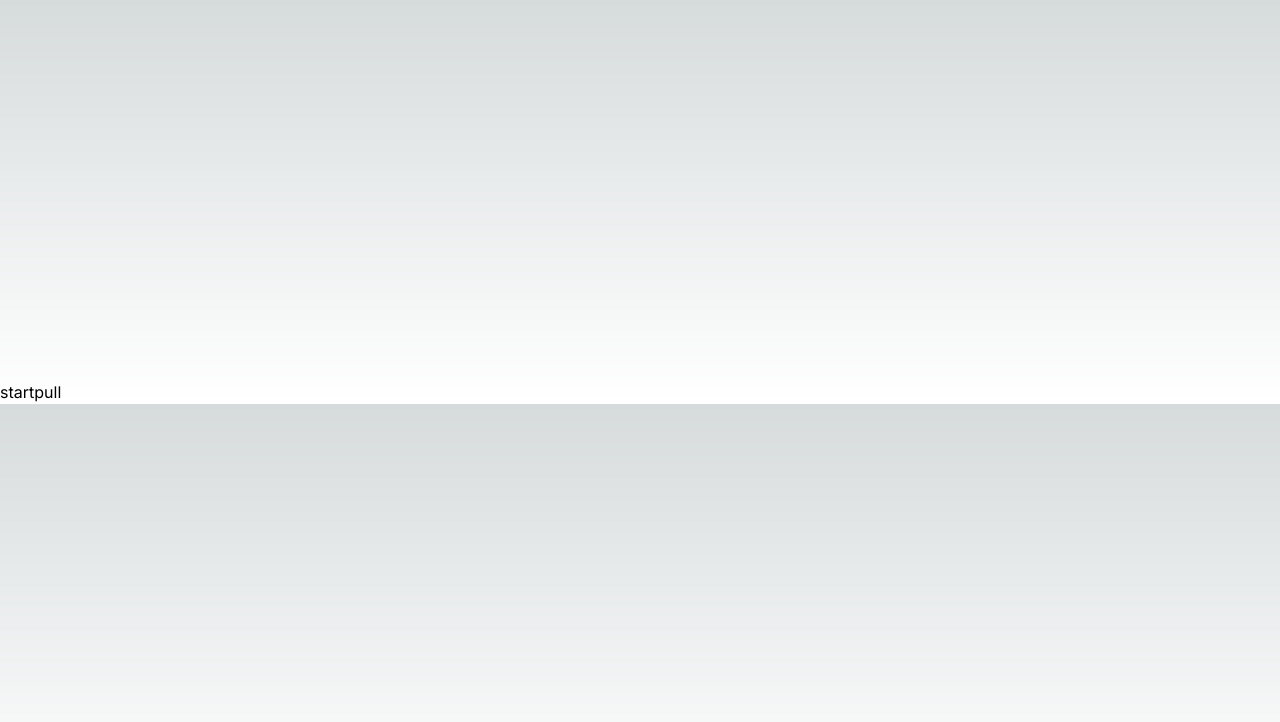
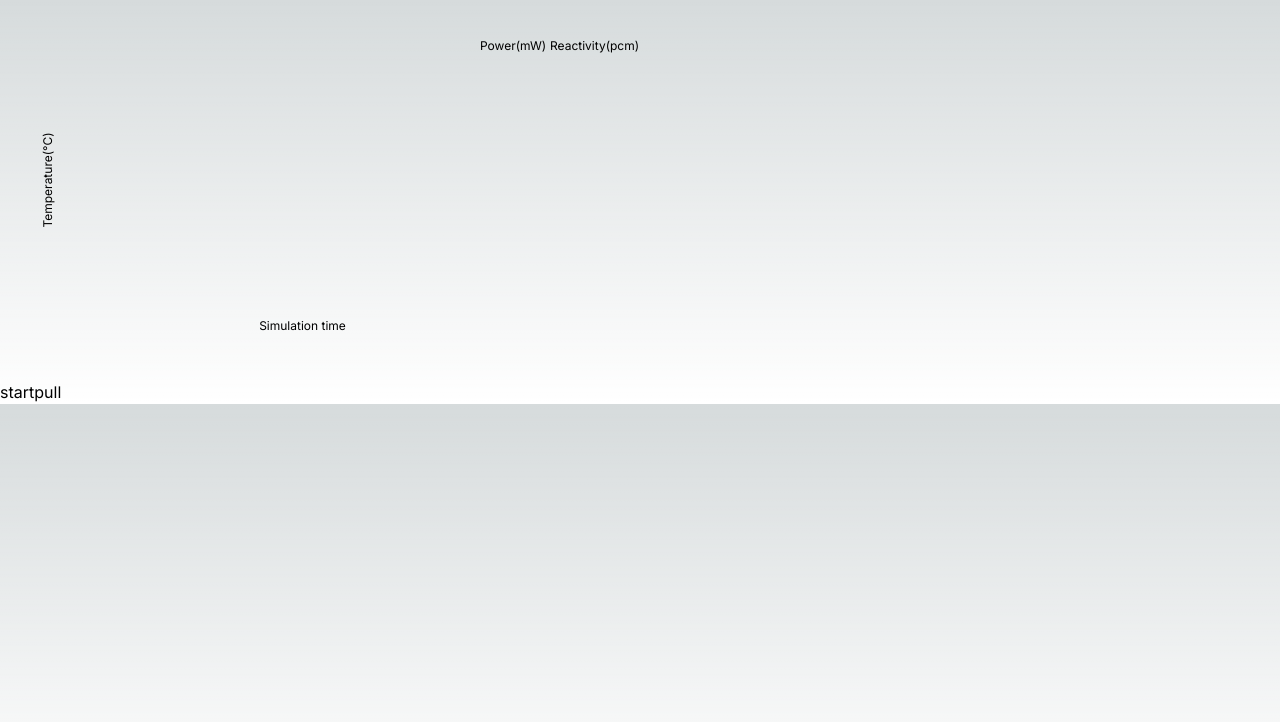
Before and after one commit to Joey-z-rp/nuclear-reactor-simulator, a Next.js app: page / in a window 1280 px wide. Shown: the top 722 px of the page. Built offline with nearby package versions, Linux system fonts and the light colour scheme.

Commit message:
add axis labels

```diff
--- a/src/components/research-reactor/line-chart-display/chart.ts
+++ b/src/components/research-reactor/line-chart-display/chart.ts
@@ -1,3 +1,5 @@
+import { getNextOrder, getPowerWithUnit } from "@/utils/power";
+import { formatSeconds } from "@/utils/time";
 import {
   axisBottom,
   axisLeft,
@@ -23,12 +25,13 @@ const netReactivityPathId = "net-reactivity-path";
 const rawReactivityPathId = "raw-reactivity-path";
 const netReactivityMarkerId = "net-reactivity-marker";
 const rawReactivityMarkerId = "raw-reactivity-marker";
+const powerLabelId = "power-lable";
 const fuelTemperatureColor = "green";
 const powerColor = "red";
 const rawReactivityColor = "gray";
 const netReactivityColor = "blue";
 
-const yReactivityAxisOffset = 50;
+const yReactivityAxisOffset = 40;
 
 export type DataPoint = {
   time: number;
@@ -51,9 +54,8 @@ export const updateChart = ({
 }) => {
   const yTemperatureScale = scaleLinear().range([height, 0]).domain([0, 350]);
   const maxPower = max(data, (dataPoint) => dataPoint.power)!;
-  const yPowerScale = scaleLinear()
-    .range([height, 0])
-    .domain([0, Math.pow(10, Math.floor(Math.log10(maxPower)) + 1)]);
+  const { nextOrder, nextOrderOfMagnitude } = getNextOrder(maxPower);
+  const yPowerScale = scaleLinear().range([height, 0]).domain([0, nextOrder]);
   const yReactivityScale = scaleLinear()
     .range([height, 0])
     .domain([-1000, 1000]);
@@ -88,7 +90,9 @@ export const updateChart = ({
     .select(`#${xAxisId}`)
     .attr("transform", `translate(0,${height})`)
     .call(
-      axisBottom(xScale) as unknown as (
+      axisBottom(xScale)
+        .tickFormat((time) => formatSeconds(time as number))
+        .tickValues(xScale.ticks(4)) as unknown as (
         selection: Selection<BaseType, unknown, HTMLElement, any>
       ) => void
     );
@@ -103,10 +107,15 @@ export const updateChart = ({
     .select(`#${yPowerAxisId}`)
     .attr("transform", `translate(${width},0)`)
     .call(
-      axisRight(yPowerScale) as unknown as (
+      axisRight(yPowerScale).tickFormat((power) =>
+        String(getPowerWithUnit(power as number, nextOrderOfMagnitude).power)
+      ) as unknown as (
         selection: Selection<BaseType, unknown, HTMLElement, any>
       ) => void
     );
+  chart
+    .select(`#${powerLabelId}`)
+    .text(`Power(${getPowerWithUnit(0, nextOrderOfMagnitude).unit})`);
   chart
     .select(`#${yReactivityAxisId}`)
     .attr("transform", `translate(${width + yReactivityAxisOffset},0)`)
@@ -150,20 +159,20 @@ export const updateChart = ({
       .attr("id", markerId)
       .attr("x1", width + yReactivityAxisOffset)
       .attr("y1", yReactivityScale(value))
-      .attr("x2", width + yReactivityAxisOffset + 10)
+      .attr("x2", width + yReactivityAxisOffset + 7)
       .attr("y2", yReactivityScale(value))
       .attr("stroke", markerColor)
-      .attr("stroke-width", 2);
+      .attr("stroke-width", 4);
   };
+  updateReactivityMarker(
+    rawReactivityMarkerId,
+    rawReactivityColor,
+    data[data.length - 1].rawReactivity
+  );
   updateReactivityMarker(
     netReactivityMarkerId,
     netReactivityColor,
     data[data.length - 1].netReactivity
-  );
-  updateReactivityMarker(
-    rawReactivityMarkerId,
-    rawReactivityColor,
-    data[data.length - 1].rawReactivity
   );
 };
 
@@ -172,7 +181,7 @@ export const initChart = () => {
     .append("svg")
     .attr("height", 300)
     .attr("width", 600);
-  const margin = { top: 20, bottom: 20, left: 30, right: 100 };
+  const margin = { top: 20, bottom: 40, left: 45, right: 120 };
   const chart = svg
     .append("g")
     .attr("transform", `translate(${margin.left}, ${margin.top})`);
@@ -181,6 +190,38 @@ export const initChart = () => {
   const group = chart
     .append("g")
     .attr("transform", `translate(-${margin.left},0)`);
+
+  // Add labels
+  chart
+    .append("text")
+    .attr("x", width / 2)
+    .attr("y", height + 30)
+    .style("text-anchor", "middle")
+    .style("font-size", "12px")
+    .text("Simulation time");
+  chart
+    .append("text")
+    .attr("transform", "rotate(-90)")
+    .attr("x", -height / 2)
+    .attr("y", -margin.left)
+    .attr("dy", "1em")
+    .style("text-anchor", "middle")
+    .style("font-size", "12px")
+    .text("Temperature(°C)");
+  chart
+    .append("text")
+    .attr("id", powerLabelId)
+    .attr("x", width - 40)
+    .attr("y", -10)
+    .style("font-size", "12px")
+    .text("Power(mW)");
+
+  chart
+    .append("text")
+    .attr("x", width + 30)
+    .attr("y", -10)
+    .style("font-size", "12px")
+    .text("Reactivity(pcm)");
 
   // Add empty scales group for the scales to be attatched to on update
   chart.append("g").attr("id", xAxisId);
--- /dev/null
+++ b/src/utils/power.ts
@@ -0,0 +1,24 @@
+export const getNextOrder = (power: number) => {
+  const nextOrderOfMagnitude = Math.floor(Math.log10(power)) + 1;
+  return {
+    nextOrder: Math.pow(10, nextOrderOfMagnitude),
+    nextOrderOfMagnitude,
+  };
+};
+
+export const getPowerWithUnit = (
+  power: number,
+  nextOrderOfMagnitude: number
+) => {
+  if (nextOrderOfMagnitude < -2) {
+    return { power: power * 1000000, unit: "µW" };
+  } else if (nextOrderOfMagnitude < 1) {
+    return { power: power * 1000, unit: "mW" };
+  } else if (nextOrderOfMagnitude < 4) {
+    return { power, unit: "W" };
+  } else if (nextOrderOfMagnitude < 7) {
+    return { power: power / 1000, unit: "kW" };
+  } else {
+    return { power: power / 1000000, unit: "MW" };
+  }
+};
--- /dev/null
+++ b/src/utils/time.ts
@@ -0,0 +1,12 @@
+export const formatSeconds = (seconds: number) => {
+  const hours = Math.floor(seconds / 3600);
+  const minutes = Math.floor((seconds % 3600) / 60);
+  const remainingSeconds = Math.floor(seconds % 60);
+
+  const formattedHours = hours < 10 ? "0" + hours : hours;
+  const formattedMinutes = minutes < 10 ? "0" + minutes : minutes;
+  const formattedSeconds =
+    remainingSeconds < 10 ? "0" + remainingSeconds : remainingSeconds;
+
+  return formattedHours + ":" + formattedMinutes + ":" + formattedSeconds;
+};
```
